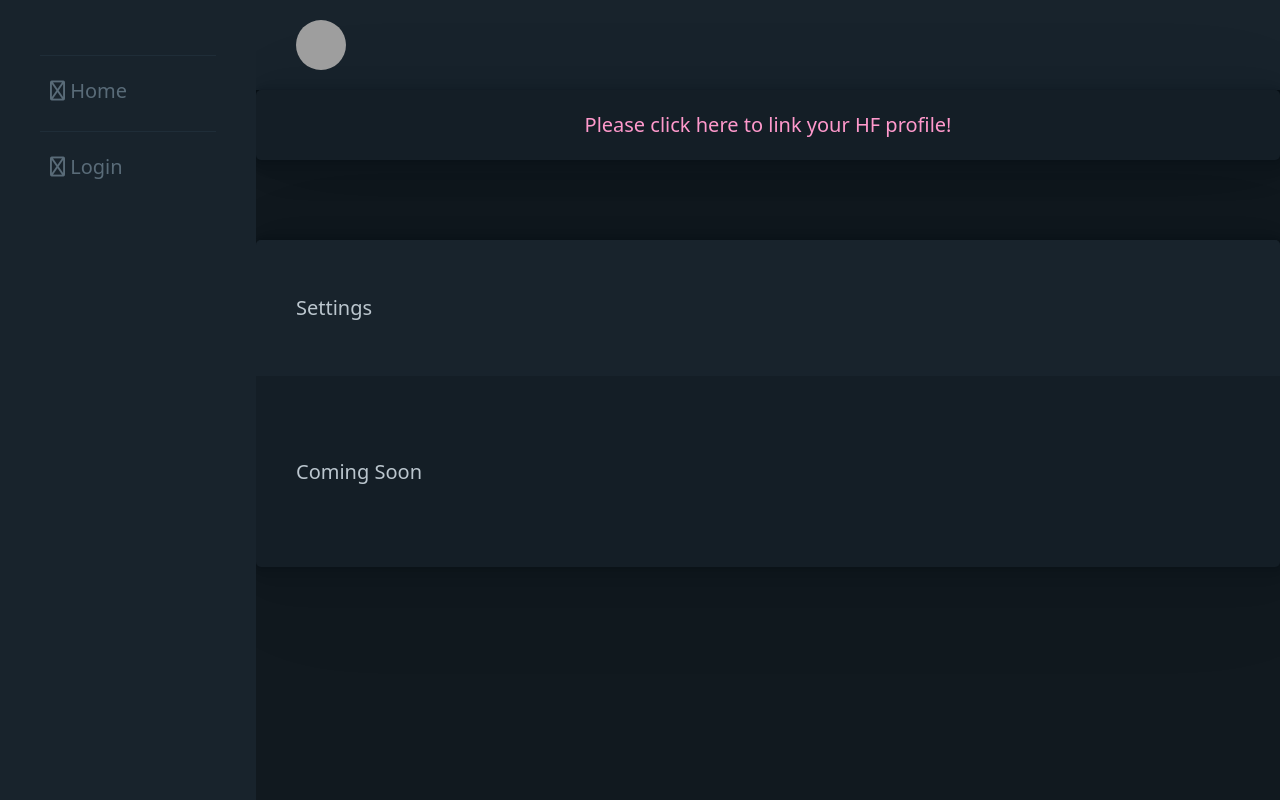
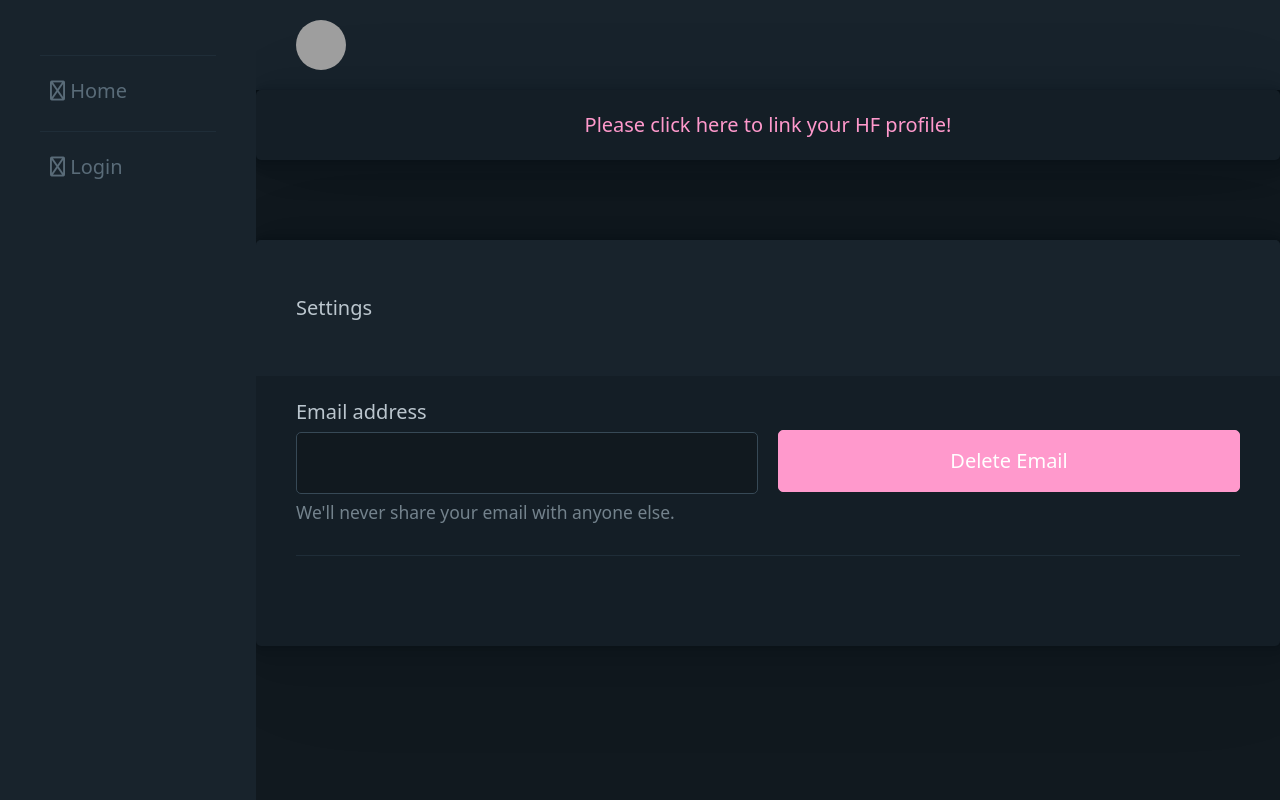
Before and after one commit to Pink-LSZ/New-PinkLSZ-Website, a Flask app: template app/templates/account.html in a window 1280 px wide. Run offline with Flask 2, Linux system fonts and the light colour scheme; the template is opened without the code that fills it, so the values that code supplies are empty; some libraries are stand-ins or nearby versions; grey boxes are pictures that could not be loaded.

Commit message:
login required and delete email

```diff
--- a/app/database.py
+++ b/app/database.py
@@ -47,3 +47,10 @@ class MySQL:
             with connection.cursor() as cursor:
                 cursor.execute(f'UPDATE users SET hfcode = "{code}", hfaccesstoken = "{access_token}", hf_uid = "{uid}"WHERE username="{username}"')
             connection.commit()
+
+    def DeleteEmail(self, username):
+        connection = pymysql.connect(host=self.host, user=self.username, password=self.password, database=self.database, cursorclass=pymysql.cursors.DictCursor)
+        with connection:
+            with connection.cursor() as cursor:
+                cursor.execute(f'UPDATE users SET email = "REMOVED" WHERE username="{username}"')
+            connection.commit()
--- a/app/decorators.py
+++ b/app/decorators.py
@@ -1,8 +1,8 @@
-from flask import render_template, redirect, url_for, session
+from flask import render_template, redirect, url_for, session, flash
 from app import app
 from functools import wraps
 
-def test_one(f):
+def login_required(f):
 	"""
 	Sets @login_required decorator to require
 	login on authenticated pages
@@ -11,6 +11,6 @@ def test_one(f):
 	def wrap(*args, **kwargs):
 		# if user is not logged in, redirect to login page
 		if not session:
-			return redirect('http://google.com')
+			return redirect(url_for('login'))
 		return f(*args, **kwargs)
 	return wrap
--- a/app/static/css/main.css
+++ b/app/static/css/main.css
@@ -2665,5 +2665,11 @@ aside nav small {
 #account article.noti:hover {
   color: var(--primary-hover);
 }
+#account .email {
+  align-items: center;
+}
+#account .accountsettings header {
+  margin-bottom: 20px;
+}
 
 /*# sourceMappingURL=main.css.map */
--- a/app/templates/account.html
+++ b/app/templates/account.html
@@ -20,13 +20,58 @@
 				</div>
 			</article>
 		{% endif %}
-		<div class="container">
+		<div class="container accountsettings">
 			<article>
 				<header>
 					Settings
 				</header>
-				Coming Soon
+				<!-- Button to trigger the modal -->
+				<div class="grid email">
+					<div>
+						<label for="email">Email address</label>
+						<input type="email" id="email" name="email" value="{{account.email}}" readonly>
+						<small>We'll never share your email with anyone else.</small>
+					</div>
+					<div>
+						<button data-target="modal-example" onClick="toggleModal(event)">
+						Delete Email
+						</button>
+					</div>
+				</div>
+				<hr>
 			</article>
 		</div>
+		<!-- Modal -->
+		<dialog id="modal-example">
+		<article>
+			<a aria-label="Close"
+				class="close"
+				data-target="modal-example"
+				onClick="closeModal(visibleModal)">
+			</a>
+			<h3>Confirm your action!</h3>
+			<p>
+				If you delete your email we will not be able to recover your account later on.
+				You're given this option so we don't store your email address.
+			</p>
+			<footer>
+				<div class="grid">
+					<button
+					role="button"
+					class="secondary"
+					data-target="modal-example"
+					onClick="closeModal(visibleModal)">
+					Cancel
+					</button>
+					<button
+					role="button"
+					data-target="modal-example"
+					onclick="parent.location='{{url_for('deleteemail')}}'">
+					Delete my email
+					</button>
+				</div>
+			</footer>
+		</article>
+		</dialog>
 	</section>
 {% endblock %}
```
Also changed, not shown: app/routes.py (+10 -1 lines), 1 other file.
